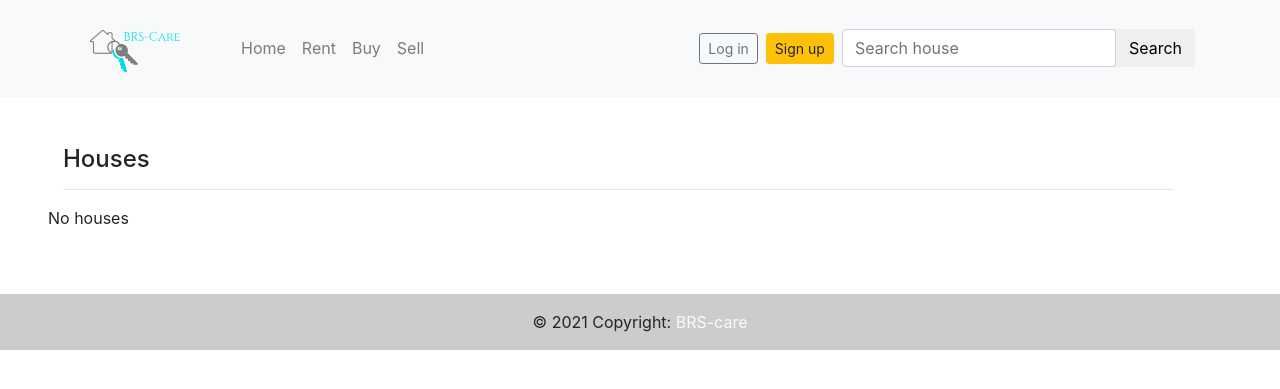
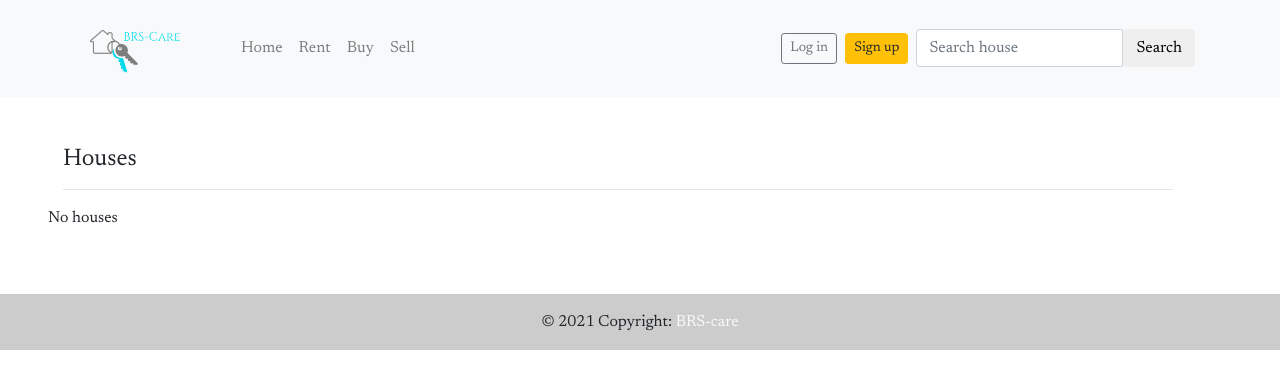
Before and after one commit to tharcissie/real-estate, a Django app: page /houses_for_renting/ in a window 1280 px wide. Shown: the top 389 px of the page. Run offline with Django 3.2, Linux system fonts and the light colour scheme; data that the repository does not hold is empty; some libraries are stand-ins or nearby versions.

Commit message:
added fonts

```diff
--- a/templates/base.html
+++ b/templates/base.html
@@ -11,7 +11,8 @@
   <link rel="stylesheet" href="https://use.fontawesome.com/releases/v5.8.2/css/all.css">
 
   <link rel="canonical" href="https://getbootstrap.com/docs/5.0/examples/blog/">
-
+  <link rel="preconnect" href="https://fonts.gstatic.com">
+  <link href="https://fonts.googleapis.com/css2?family=Newsreader&family=Roboto+Slab&display=swap" rel="stylesheet">
   <link rel="stylesheet" href="https://maxcdn.bootstrapcdn.com/bootstrap/4.0.0/css/bootstrap.min.css"
     integrity="sha384-Gn5384xqQ1aoWXA+058RXPxPg6fy4IWvTNh0E263XmFcJlSAwiGgFAW/dAiS6JXm" crossorigin="anonymous">
 
@@ -19,7 +20,7 @@
 </head>
 
 
-<body>
+<body style="font-family: 'Newsreader', serif;">
   {% include 'navbar.html' %}
     {% block content %}
 
```
